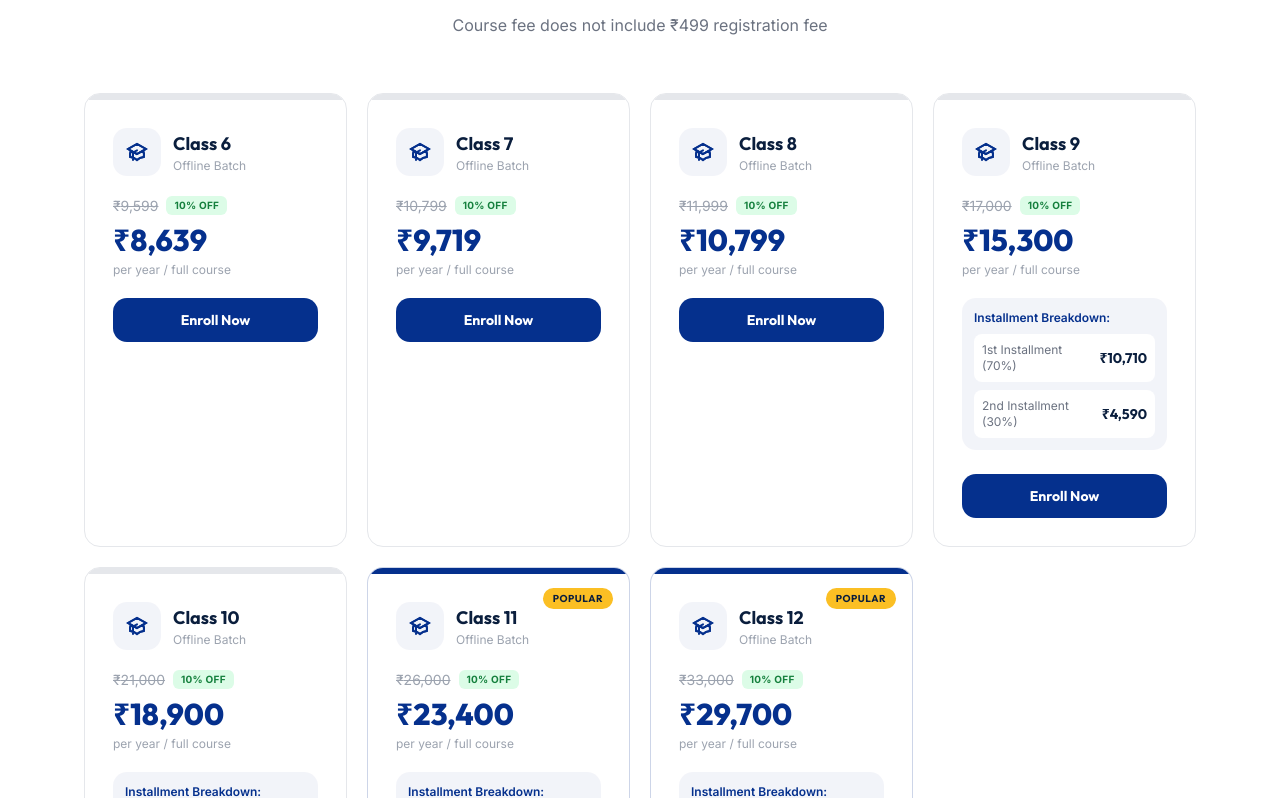
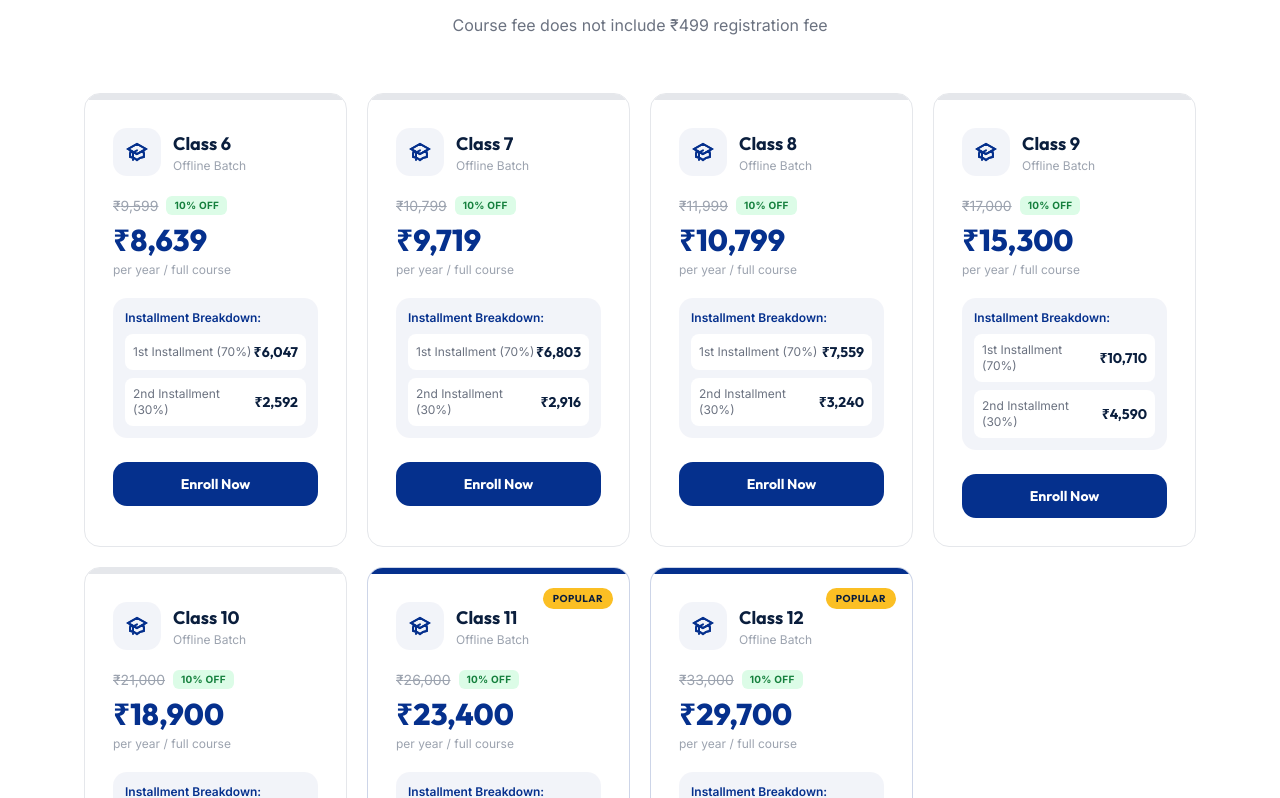
Before and after one commit to devansh101005/beeducatedweb, a React (Vite) app in the folder client/: page /fee-structure in a window 1280 px wide. Shown: the part 670-1468 px from the top of the page. Built offline with nearby package versions, Linux system fonts and the light colour scheme; no server answers.

Commit message:
adeed new fee

```diff
--- a/client/src/pages/FeeStructure.jsx
+++ b/client/src/pages/FeeStructure.jsx
@@ -268,9 +268,8 @@ const FeeStructure = () => {
                       <p className="font-body text-xs text-gray-400">per year / full course</p>
                     </div>
 
-                    {/* Installment breakdown - Only for Classes 9-12 */}
-                    {(item.class === '9' || item.class === '10' || item.class === '11' || item.class === '12') && (
-                      <div className="space-y-2 mb-6 p-3 bg-[#05308d]/5 rounded-xl">
+                    {/* Installment breakdown - All Classes */}
+                    <div className="space-y-2 mb-6 p-3 bg-[#05308d]/5 rounded-xl">
                         <p className="font-body text-xs font-semibold text-[#05308d] mb-2">Installment Breakdown:</p>
                         <div className="flex justify-between items-center py-2 px-2 rounded-lg bg-white">
                           <span className="font-body text-xs text-gray-500">1st Installment (70%)</span>
@@ -285,7 +284,6 @@ const FeeStructure = () => {
                           </span>
                         </div>
                       </div>
-                    )}
 
                     {/* Enroll CTA */}
                     <Link
```
